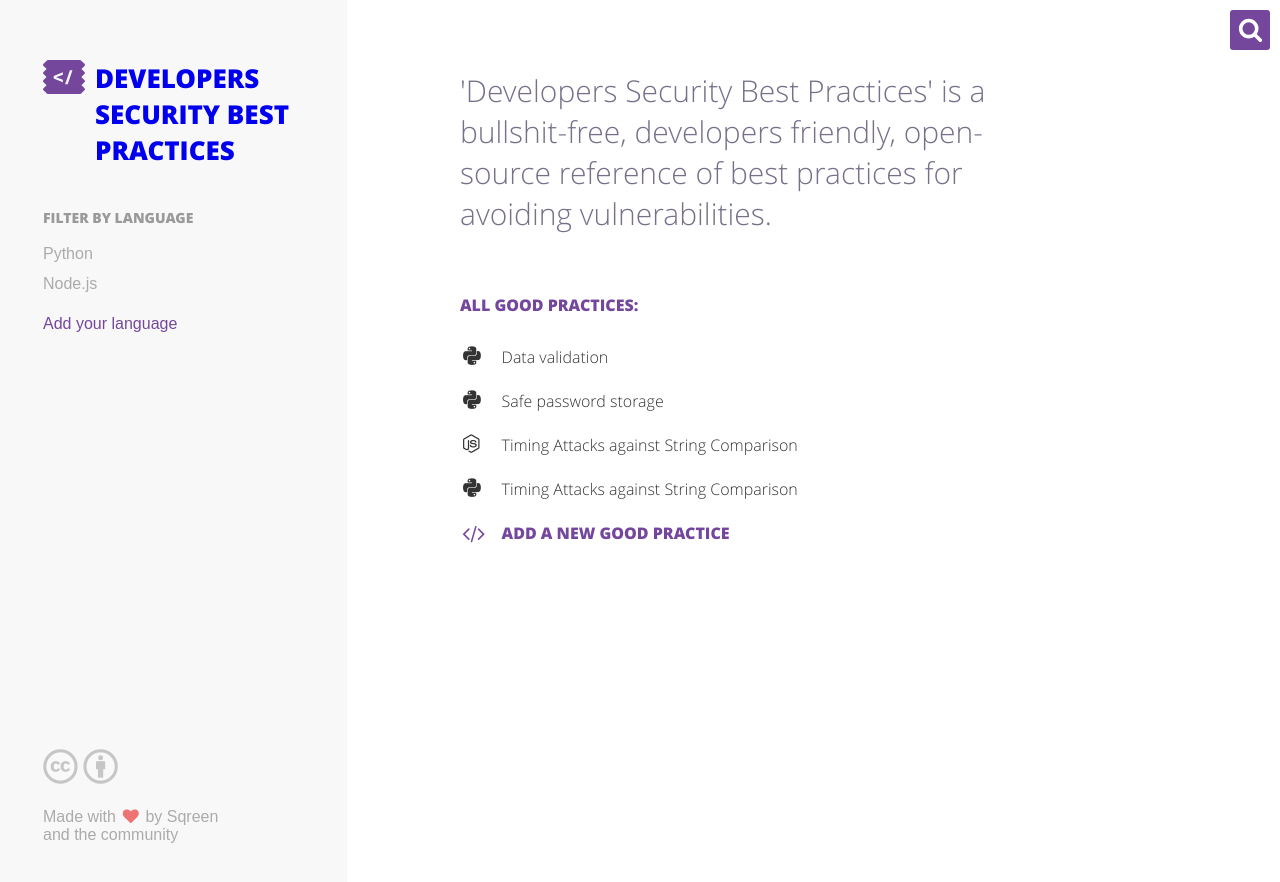
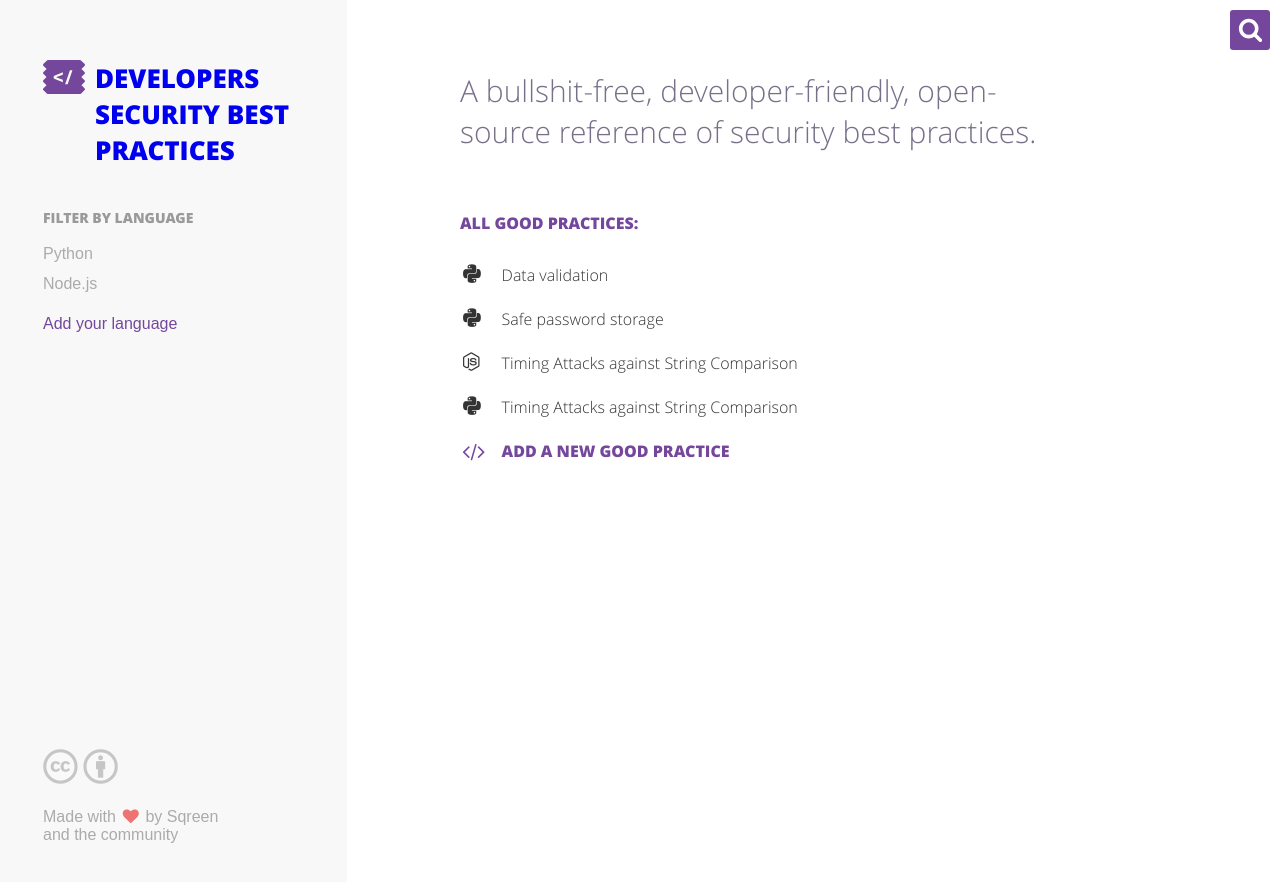
Before and after one commit to sqreen/DevelopersSecurityBestPractices, a Jekyll site: the page built from index.md, in a window 1280 px wide and 900 px high. Shown: the top 882 px of the window. Built offline with Jekyll 4.4.1, drawn with Linux system fonts in a browser that asks for light colours.

Commit message:
Update _config.yml

```diff
--- a/_config.yml
+++ b/_config.yml
@@ -13,13 +13,13 @@
 # you will see them accessed via {{ site.title }}, {{ site.email }}, and so on.
 # You can create any custom variable you would like, and they will be accessible
 # in the templates via {{ site.myvariable }}.
-title: Developers Security Best Practices
+title: Security Best Practices for Developers
 description: > # this means to ignore newlines until "baseurl:"
-  'Developers Security Best Practices' is a bullshit-free, developers friendly, open-source reference of best practices
-  for avoiding vulnerabilities.
-baseurl: /DevelopersSecurityBestPractices
-url: "https://sqreen.github.io/DevelopersSecurityBestPractices/"
-github_url: "https://github.com/sqreen/DevelopersSecurityBestPractices"
+  A bullshit-free, developer-friendly, open-source reference of security best practices.
+
+baseurl: /SecurityBestPracticesforDevelopers
+url: "https://sqreen.github.io/SecurityBestPracticesforDevelopers/"
+github_url: "https://github.com/sqreen/SecurityBestPracticesforDevelopers"
 
 languages_humanized:
   c: "C"
```
